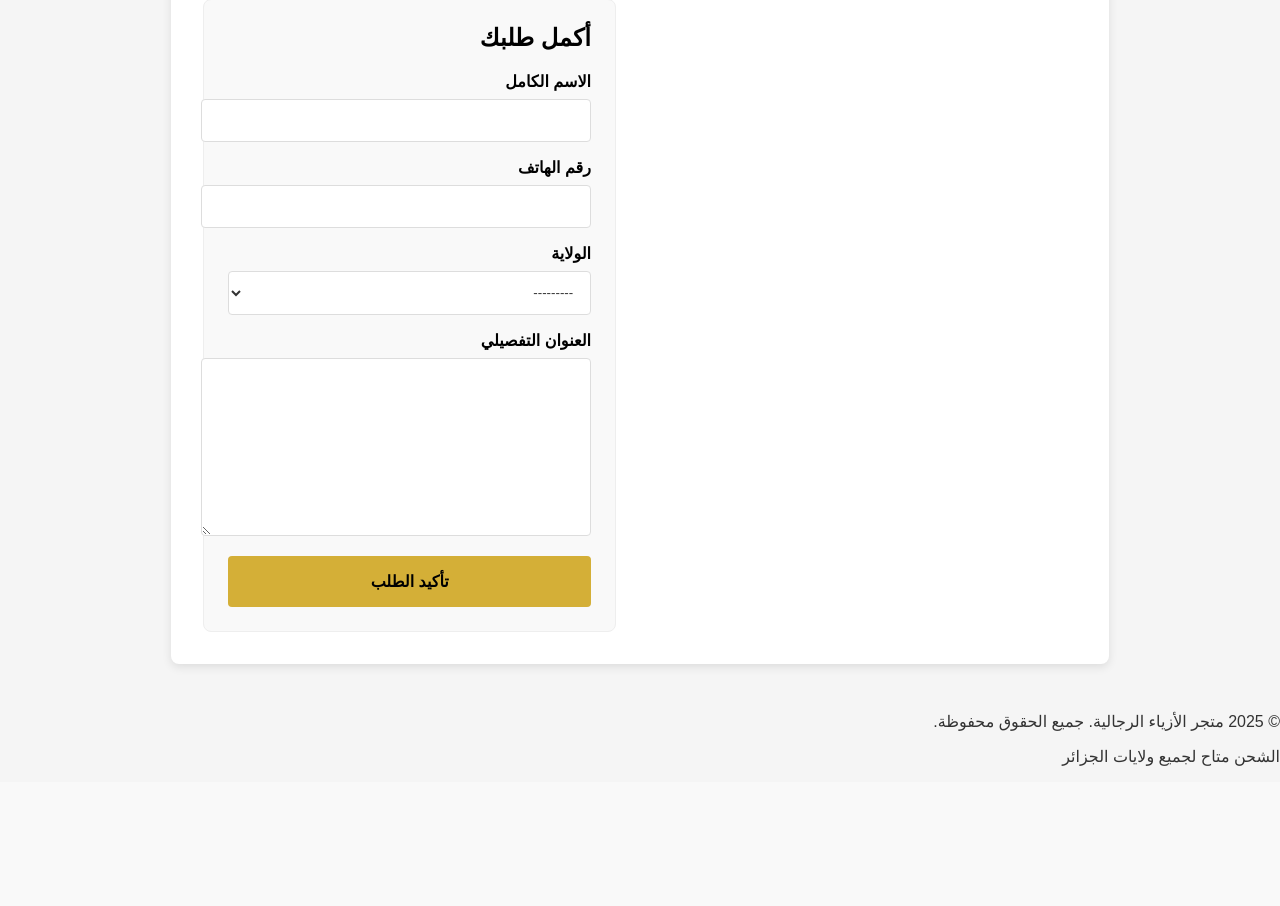
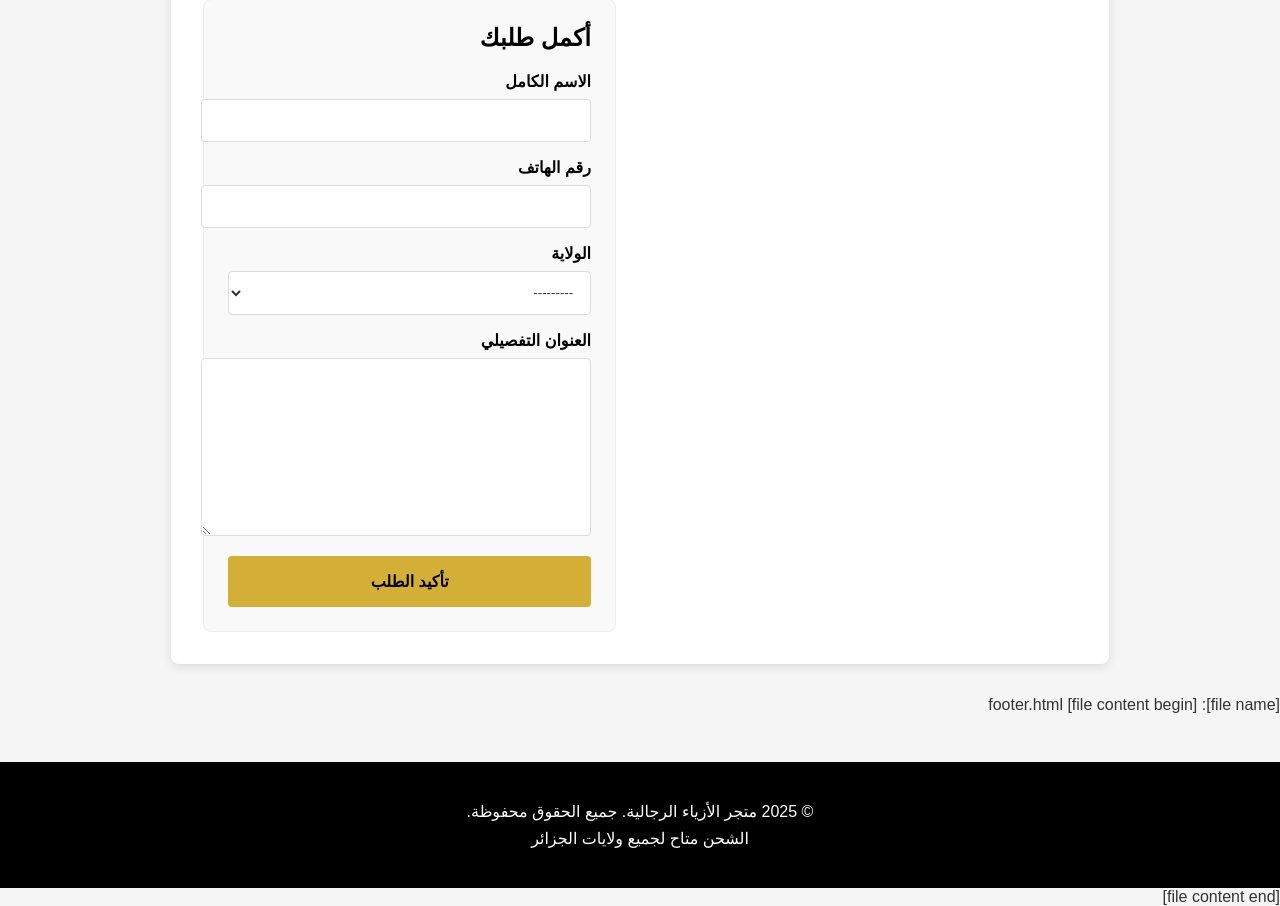
Before and after one commit to A78009866/Vestro, a Django app: page /product/1/ in a window 1280 px wide. Shown: the part 447-1353 px from the top of the page. Before the commit the page ends 1213 px from the top, so only its background shows below. Run offline with Django 5.2, Linux system fonts and the light colour scheme; data comes from the database, SQL or seed files in the repository.

Commit message:
Update footer.html

```diff
--- a/store/templates/store/footer.html
+++ b/store/templates/store/footer.html
@@ -1,4 +1,34 @@
+[file name]: footer.html
+[file content begin]
 <footer>
-    <p>&copy; {% now "Y" %} متجر الأزياء الرجالية. جميع الحقوق محفوظة.</p>
-    <p>الشحن متاح لجميع ولايات الجزائر</p>
+    <div class="footer-content">
+        <p>&copy; {% now "Y" %} متجر الأزياء الرجالية. جميع الحقوق محفوظة.</p>
+        <p>الشحن متاح لجميع ولايات الجزائر</p>
+    </div>
 </footer>
+
+<style>
+    footer {
+        background-color: #000000;
+        color: #ffffff;
+        text-align: center;
+        padding: 2rem;
+        margin-top: 3rem;
+    }
+
+    .footer-content {
+        max-width: 1200px;
+        margin: 0 auto;
+    }
+
+    footer p {
+        margin: 0.5rem 0;
+    }
+
+    @media (max-width: 768px) {
+        footer {
+            padding: 1.5rem;
+        }
+    }
+</style>
+[file content end]
```
